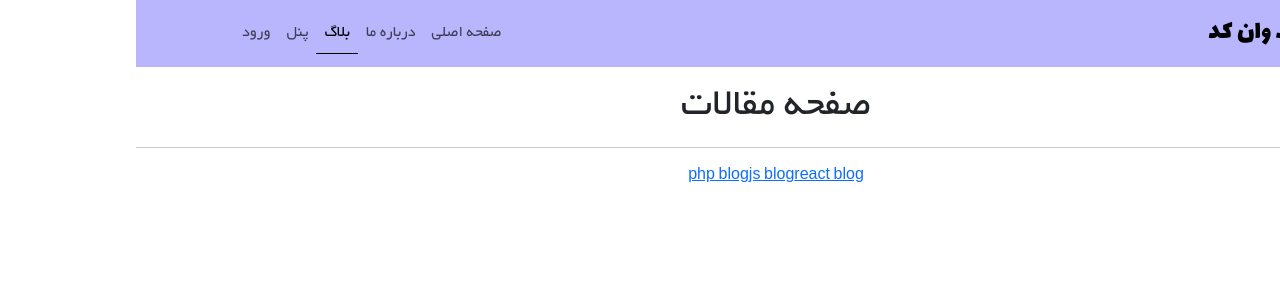
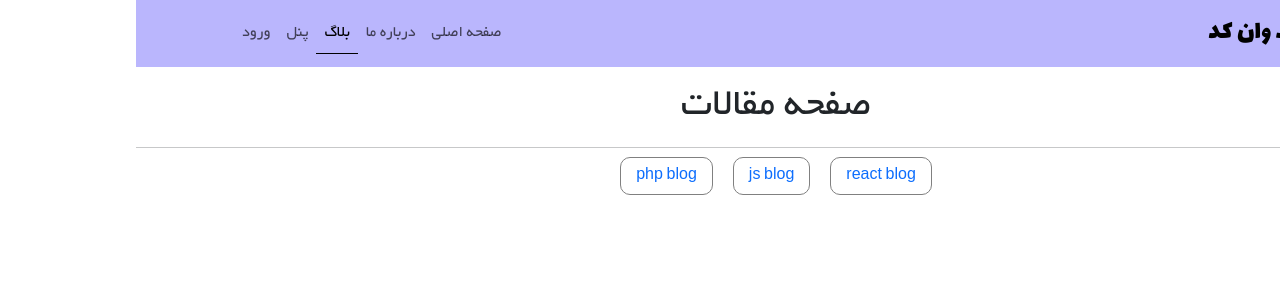
Before and after one commit to bahareseddigh/SPA, a React (Vite) app: page /blog in a window 1280 px wide. Shown: the top 300 px of the page. Built offline with nearby package versions, Linux system fonts and the light colour scheme.

Commit message:
add style to link-btn

```diff
--- a/src/pages/blog/Blog.css
+++ b/src/pages/blog/Blog.css
@@ -1,3 +1,11 @@
 .blogWrapper{
     text-align: center;
 }
+
+.link-btn{
+    text-decoration: none;
+    border: 1px solid gray;
+    border-radius: 10px;
+    padding: 10px 15px;
+    margin: 0 10px;
+}
```
